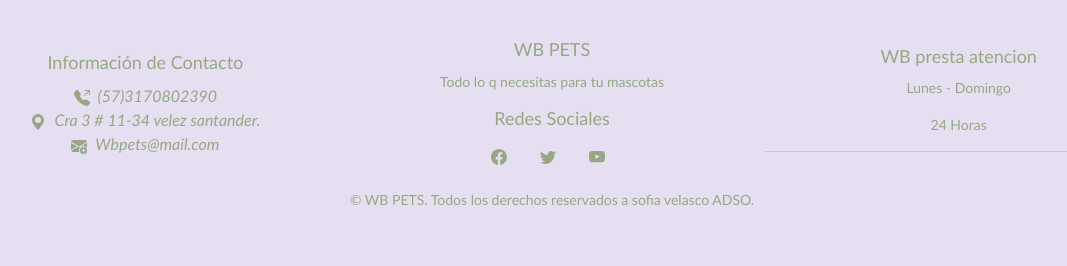
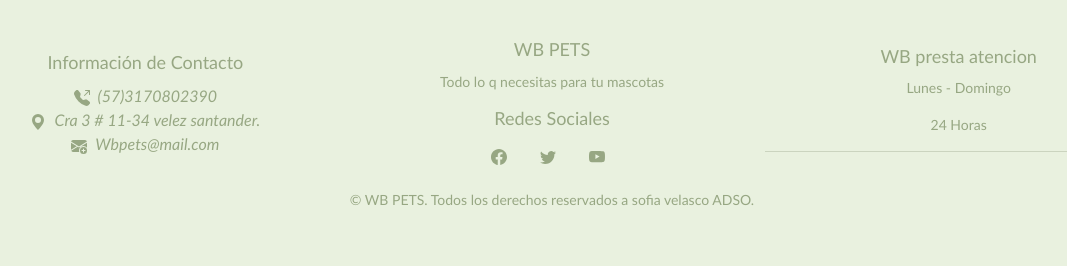
Before and after one commit to Sofiavelasco177/palmas-clothing, a PHP site: page /inicio.html in a window 1280 px wide. Shown: the part 1081-1347 px from the top of the page, without its empty margins (88-1155 px from the left). Run offline with PHP 8.4, Linux system fonts and the light colour scheme.

Commit message:
Mas cambios para el pie de pagina

```diff
--- a/styles.css
+++ b/styles.css
@@ -167,7 +167,7 @@ button:hover {
     font-weight: bold;
 }
 footer {
-    background: #E6DFF1; /* Lila pastel */
+    background: #e9f1df; /* Lila pastel */
     color: #97A783; /* Tono oscuro para contraste */
     padding: 30px;
     display: flex;
```
